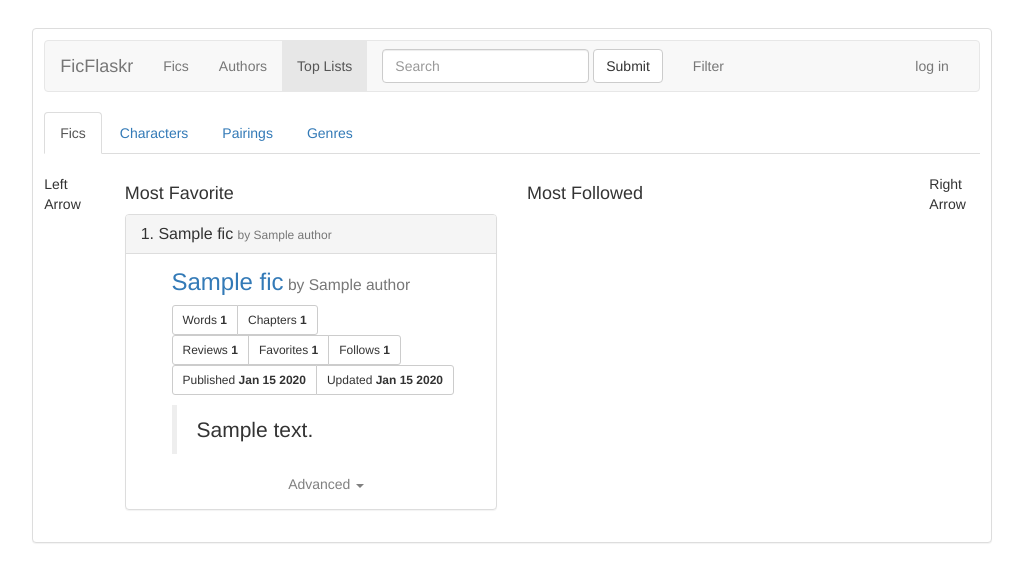
After one commit to carrieb/scratch, a Flask app: page /tops in a window 1280 px wide, after a click that opens the changed part. The commit adds this page. Shown: the top 582 px of the page, without its empty margins (128-1151 px from the left). Run offline with Flask 2, Linux system fonts and the light colour scheme; tables that the repository leaves empty hold one stand-in row (values such as "Sample post"); some libraries are stand-ins or nearby versions.

Commit message:
added tops page

```diff
--- a/ficflaskr/config.py
+++ b/ficflaskr/config.py
@@ -12,5 +12,3 @@ PASSWORD = 'default'
 SQLALCHEMY_DATABASE_URI = 'sqlite:///' + os.path.join(basedir, 'ficflaskr.db')
 SQLALCHEMY_MIGRATE_REPO = os.path.join(basedir, 'db_repository')
 PROPOGATE_EXCEPTIONS = True
-
-OPENID_PROVIDERS = [{'name': 'Google', 'url': 'https://www.google.com/accounts/o8/id'}]
--- a/ficflaskr/forms.py
+++ b/ficflaskr/forms.py
@@ -1,10 +1,6 @@
 from flask.ext.wtf import Form
 from wtforms import StringField, BooleanField, IntegerField, SelectMultipleField
 from wtforms.validators import DataRequired, Optional
-
-class LoginForm(Form):
-	openid = StringField('openid', validators=[DataRequired()])
-	remember_me = BooleanField('remember_me', default=False)
 
 class FilterForm(Form):
 	# Autocomplete strings
--- /dev/null
+++ b/ficflaskr/requirements.txt
@@ -0,0 +1 @@
+Flask-SQLAlchemy=1.0
--- a/ficflaskr/static/scripts/show_fics.js
+++ b/ficflaskr/static/scripts/show_fics.js
@@ -113,3 +113,7 @@ $('#pairing_auto').tagsinput({
     source: pairings.ttAdapter()
   }
 });
+
+$(function () {
+  $('[data-toggle="tooltip"]').tooltip()
+})
--- a/ficflaskr/static/style.css
+++ b/ficflaskr/static/style.css
@@ -1,4 +1,4 @@
-.page           { margin: 2em auto; width: 75%; border: 5px solid #ccc;
+.page           { margin: 2em auto; width: 75%;
                   padding: 0.8em; background: white; }
 .ficlist        { list-style: none; margin: 0; padding: 0; }
 .ficlist li     { margin: 0.8em 1.2em; }
--- /dev/null
+++ b/ficflaskr/templates/accordion.html
@@ -0,0 +1,18 @@
+<div class="panel-group" id="accordion" role="tablist" aria-multiselectable="true">
+  {% for fic in fic_list %}
+  <div class="panel panel-default">
+    <div class="panel-heading" role="tab" id="headingOne">
+      <h4 class="panel-title">
+        <a data-toggle="collapse" data-parent="#accordion" href="#collapseOne" aria-expanded="true" aria-controls="collapseOne">
+          {{ loop.index }}. {{ fic.title }} <small>by {{ fic.author.name }}</small>
+        </a>
+      </h4>
+    </div>
+    <div id="collapseOne" class="panel-collapse collapse" role="tabpanel" aria-labelledby="headingOne">
+      <div class="panel-body">
+        {% include 'fic.html' %}
+      </div>
+    </div>
+  </div>
+  {% endfor %}
+</div>
--- a/ficflaskr/templates/fic.html
+++ b/ficflaskr/templates/fic.html
@@ -31,25 +31,39 @@
 		<div class="col-md-1">&nbsp;</div>
 		{% endif %}
 		<div class="fic_info col-md-11">
-	<h3 style="margin-top:0"><a href="{{ fic.url }}">{{ fic.title }}</a><small> by {{ fic.author.name }}</small><span style="padding: 0 10px">{% for genre in fic.genres.all() %}<button type="button" class="btn btn-default btn-xs" style="padding: 0 10px; margin: 0 10px">{{ genre.name }}</button>{% endfor %}</span></h3>
-	<div style="margin-bottom: 5px">
+			<h3 style="margin-top:0"><a href="{{ fic.url }}">{{ fic.title }}</a><small> by {{ fic.author.name }}</small></h3>
+			<div class="btn-toolbar" style="padding-bottom: 10px">
+				<div class="btn-group btn-group-sm" role="group">
+					<button class="btn btn-default" type="button" data-toggle="tooltip" data-placement="bottom" title="Average {{ fic.word_cnt // fic.chapter_cnt }} words per chapter">Words <b>{{ fic.word_cnt }}</b></button>
+					<button class="btn btn-default" type="button">Chapters <b>{{ fic.chapter_cnt }}</b></button>
+				</div>
+				<div class="btn-group btn-group-sm" role="group">
+					<button class="btn btn-default" type="button">Reviews <b>{{ fic.review_cnt }}</b></button>
+					<button class="btn btn-default" type="button">Favorites <b>{{ fic.favorite_cnt }}</b></button>
+					<button class="btn btn-default" type="button">Follows <b>{{ fic.follow_cnt }}</b></button>
+				</div>
+				<div class="btn-group btn-group-sm" role="group">
+					<button class="btn btn-default" type="button" data-toggle="tooltip" data-placement="bottom" title="Active for {{ (fic.upd_date - fic.pub_date).days + 1 }} days">Published <b>{{ fic.pub_date.strftime('%b %d %Y') }}</b>
+					<button class="btn btn-default" type="button" data-toggle="tooltip" data-placement="bottom" title="Updates every ~{{ (fic.upd_date - fic.pub_date).days // fic.chapter_cnt }} days">Updated <b>{{ fic.upd_date.strftime('%b %d %Y') }}</b>
+				</div>
+			</div>
+			<blockquote><p class="lead">{{ fic.summary|safe }}</p></blockquote>
+			<div class="text-center">
+				<a style="color: gray" data-toggle="collapse" href="#advanced_section_{{fic.id}}" aria-controls="advanced_section_{{fic.id}}" aria-expanded="false">Advanced <span class="caret"></span></a>
+			</div>
+			<div class="collapse" id="advanced_section_{{ fic.id }}" style="text-align:center; margin-top: 10px">
+				<div style="float: left">
 				{% for char in fic.characters.all() %}
-			<button type="button" class="btn btn-default btn-xs btn-info" style="padding: 0 10px; margin-right: 10px">{{ char.name }}</button>
+					<a href="{{ url_for('show_fics', page=1) + '?character_autocomplete=' + char.name }}" class="btn btn-default btn-sm btn-info" style="padding: 0 10px; margin-right: 10px">{{ char.name }}</a>
 					<!-- <img class="img-circle" src="{{ url_for('static', filename='images/' + char.id|string + '.jpg') }}"> -->
 				{% endfor %}
+				</div>
 				{% for pairing in fic.pairings.all() %}
-		<button type="button" class="btn btn-default btn-xs btn-success" style="padding: 0 10px; margin-right: 10px">{{ pairing|string }}</button>
+				<a href="{{ url_for('show_fics', page=1) + '?pairing_autocomplete=' + pairing|string }}" class="btn btn-default btn-sm btn-success" style="padding: 0 10px; margin-right: 10px">{{ pairing|string }}</a>
 				{% endfor %}
+				<div style="float:right">
+				{% for genre in fic.genres.all() %}<a href="{{ url_for('show_fics', page=1) + '?genre_autocomplete=' + genre.name }}" class="btn btn-warning btn-sm" style="padding: 0 10px; margin: 0 10px">{{ genre.name }}</a>{% endfor %}</div>
 			</div>
-	<p class="lead">{{ fic.summary|safe }}</p>
-	<dl class="dl-horizontal"><dt>Words: {{ fic.word_cnt }} Chapters: {{ fic.chapter_cnt }}</dt><dd>Avg Chpt Len: {{ fic.word_cnt // fic.chapter_cnt }}</dd>
-	<dt>Reviews: {{ fic.review_cnt }} Favorites: {{ fic.favorite_cnt }} Follows: {{ fic.follow_cnt }}</dt><dd></dd>
-	<dt>{{ fic.pub_date.strftime("%B %d %Y") }} - {{ fic.upd_date.strftime("%B %d %Y") }}</dt><dd>{{ (fic.upd_date - fic.pub_date).days }} days - updates every ~{{ (fic.upd_date - fic.pub_date).days // fic.chapter_cnt }} days</dt>
-	{% if fic.completed %}
-	<dt>Complete</dt><dd></dd>
-	{% endif %}
-	</dl>
-
 		</div>
 	</div>
 </li>
--- a/ficflaskr/templates/fic_filters.html
+++ b/ficflaskr/templates/fic_filters.html
@@ -69,7 +69,7 @@
         </div>
         <div class="form-group">
           <label>Pairings:</label>
-          {{ form.pairing_autocomplete(class="form-control typeahead", autocomplete="off", placeholder="Pairings", id="pairing_auto") }}
+          {{ form.pairing_autocomplete(class="form-control typeahead", autocomplete="off", placeholder="Pairings       ", id="pairing_auto") }}
         </div>
       </div>
     </div>
--- a/ficflaskr/templates/layout.html
+++ b/ficflaskr/templates/layout.html
@@ -10,7 +10,7 @@
 <script type=text/javascript>
   $SCRIPT_ROOT = {{ request.script_root|tojson|safe }};
 </script>
-<div class=page>
+<div class="page panel panel-default">
   {% include 'navbar.html' %}
   {% for message in get_flashed_messages() %}
     <div class=flash>{{ message }}</div>
--- a/ficflaskr/templates/navbar.html
+++ b/ficflaskr/templates/navbar.html
@@ -16,6 +16,7 @@
       <ul class="nav navbar-nav">
         <li {% if request.url_rule.endpoint == "show_fics" %}class="active"{% endif %}><a href="{{ url_for('show_fics', page=1) }}">Fics <span class="sr-only">(current)</span></a></li>
         <li {% if request.url_rule.endpoint == "show_authors" %}class="active"{% endif %}><a href="{{ url_for('show_authors', page=1) }}">Authors</a></li>
+        <li {% if request.url_rule.endpoint == "show_tops" %}class="active"{% endif %}><a href="{{ url_for('show_tops', page=1) }}">Top Lists</a></li>
       </ul>
       <form class="navbar-form navbar-left" role="search">
         <div class="form-group">
--- a/ficflaskr/templates/pagination.html
+++ b/ficflaskr/templates/pagination.html
@@ -1,6 +1,7 @@
 <nav>
   <ul class="pager">
     <li class="previous{{ '' if fics.has_prev else ' disabled' }}"><a href="{{ url_for('show_fics', page=fics.prev_num) if fics.has_prev else '#' }}"><span aria-hidden="true">&larr;</span> Older</a></li>
-    <li class="nextm{ '' if fics.has_next else ' disabled' }}" style="float: right"><a href="{{ url_for('show_fics', page=fics.next_num) if fics.has_next else '#' }}">Newer <span aria-hidden="true">&rarr;</span></a></li>
+    <li style="color: #bbb"><small>{{ fics.total }} results</small> </li>
+    <li class="next{{ '' if fics.has_next else ' disabled' }}" style="float: right"><a href="{{ url_for('show_fics', page=fics.next_num) if fics.has_next else '#' }}">Newer <span aria-hidden="true">&rarr;</span></a></li>
   </ul>
 </nav>
--- a/ficflaskr/templates/show_fics.html
+++ b/ficflaskr/templates/show_fics.html
@@ -22,6 +22,7 @@
 	</script>
   {% include 'fic_filters.html' %}
 	{% include 'pagination.html' %}
+  <hr>
   <ul class=ficlist>
   {% for fic in fics.items %}
   	{% with %}
--- /dev/null
+++ b/ficflaskr/templates/top.html
@@ -0,0 +1,43 @@
+{% extends 'layout.html' %}
+{% block body %}
+
+<script>
+$('#myTab a').click(function (e) {
+  e.preventDefault()
+  $(this).tab('show')
+})
+</script>
+
+<div role="tabpanel">
+
+  <!-- Nav tabs -->
+  <ul class="nav nav-tabs" role="tablist">
+    <li role="presentation" class="active"><a href="#fics" aria-controls="fics" role="tab" data-toggle="tab">Fics</a></li>
+    <li role="presentation"><a href="#characters" aria-controls="characters" role="tab" data-toggle="tab">Characters</a></li>
+    <li role="presentation"><a href="#pairings" aria-controls="pairings" role="tab" data-toggle="tab">Pairings</a></li>
+    <li role="presentation"><a href="#genres" aria-controls="genres" role="tab" data-toggle="tab">Genres</a></li>
+  </ul>
+
+  <!-- Tab panes -->
+  <div class="tab-content">
+    <div role="tabpanel" class="tab-pane fade in active" id="fics">
+      <div class="row" style="padding-top:20px">
+        <div class="col-md-1">Left Arrow</div>
+        <div class="col-md-5">
+          <h4>Most Favorite</h4>
+          {% include 'accordion.html' %}
+        </div>
+        <div class="col-md-5">
+          <h4>Most Followed</h4>
+        </div>
+        <div class="col-md-1">Right Arrow</div>
+      </div>
+    </div>
+    <div role="tabpanel" class="tab-pane fade" id="characters">...</div>
+    <div role="tabpanel" class="tab-pane fade" id="pairings">...</div>
+    <div role="tabpanel" class="tab-pane fade" id="generes">...</div>
+  </div>
+
+</div>
+
+{% endblock %}
--- a/ficflaskr/views.py
+++ b/ficflaskr/views.py
@@ -3,7 +3,7 @@ from flask.ext.login import login_user, logout_user, current_user, login_require
 from flask import request, session, g, redirect, url_for, \
 		  abort, render_template, flash, jsonify
 from contextlib import closing
-from .forms import LoginForm, FilterForm
+from .forms import FilterForm
 from .models import User, Fic, Author, Genre, Character, Pairing, Filter
 import json
 import urllib
@@ -79,6 +79,10 @@ def show_user(username=""):
 		user = User.query.filter_by(username=username).first()
 		return render_template('show_user.html', user=user)
 
+@app.route('/tops')
+def show_tops():
+	return render_template('top.html', user=g.user, fic_list=Fic.query.order_by('favorite_cnt')[:25])
+
 @app.route('/')
 @app.route('/fics')
 @app.route('/fics/<int:page>')
@@ -137,15 +141,7 @@ def login():
 	if g.user is not None and g.user.is_authenticated():
 		print g.user
 		return redirect(url_for('show_fics', page=1))
-	form = LoginForm()
-	if form.validate_on_submit():
-		session['remember_me'] = form.remember_me.data
-		print "Trying oid"
-		return oid.try_login(form.openid.data, ask_for=['nickname', 'email'])
-	return render_template('login.html',
-							title='Sign In',
-							form=form,
-							providers=app.config['OPENID_PROVIDERS'])
+	return oid.try_login('https://www.google.com/accounts/o8/id', ask_for=['nickname', 'email'])
 
 @oid.after_login
 def after_login(resp):
```
Also changed, not shown: ficflaskr/models.py (+7 -5 lines), ficflaskr/templates/login.html (deleted, +0 -33 lines), ficflaskr/static/scripts/bootstrap-tagsinput.js. Lines whose indentation alone changed are shown as unchanged.
